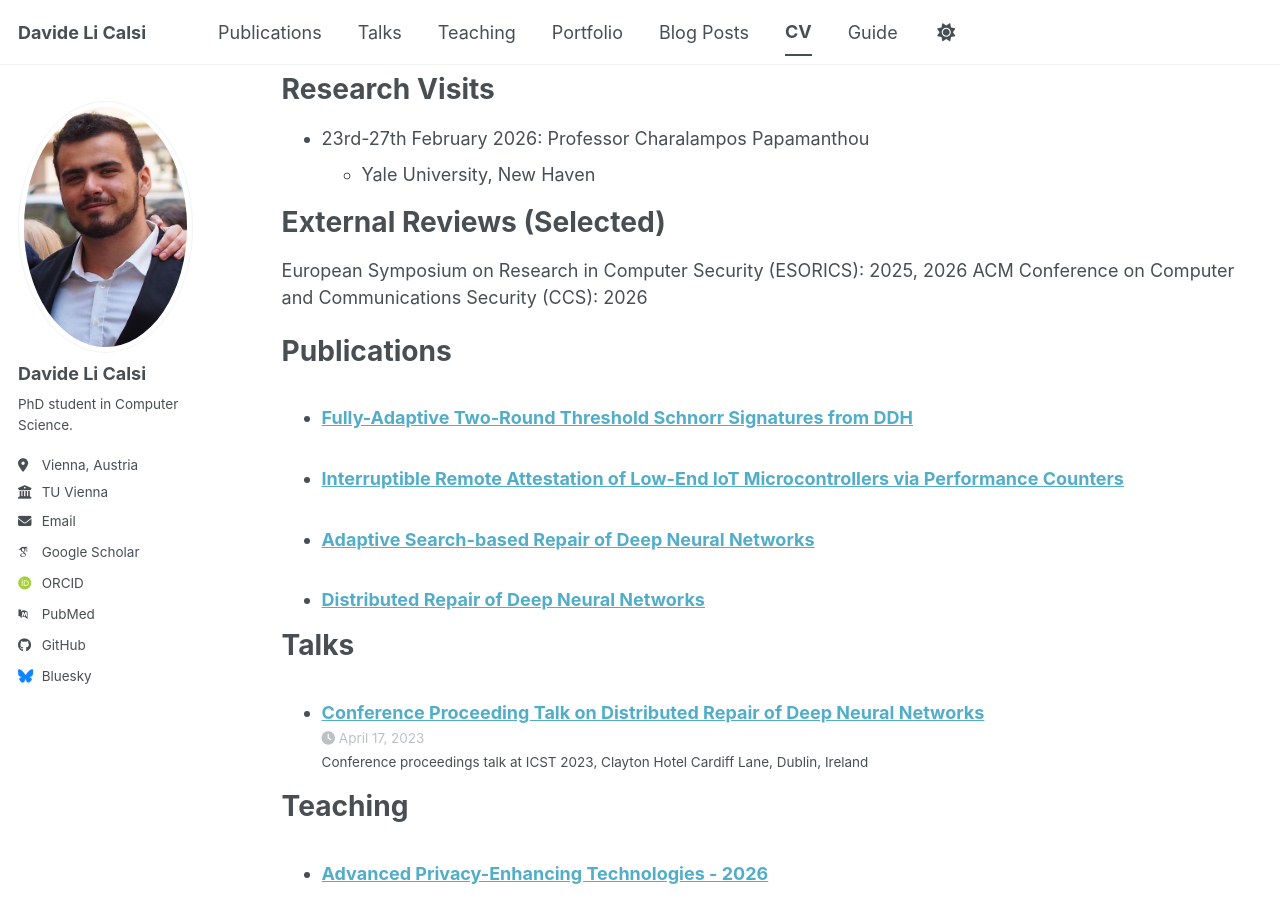
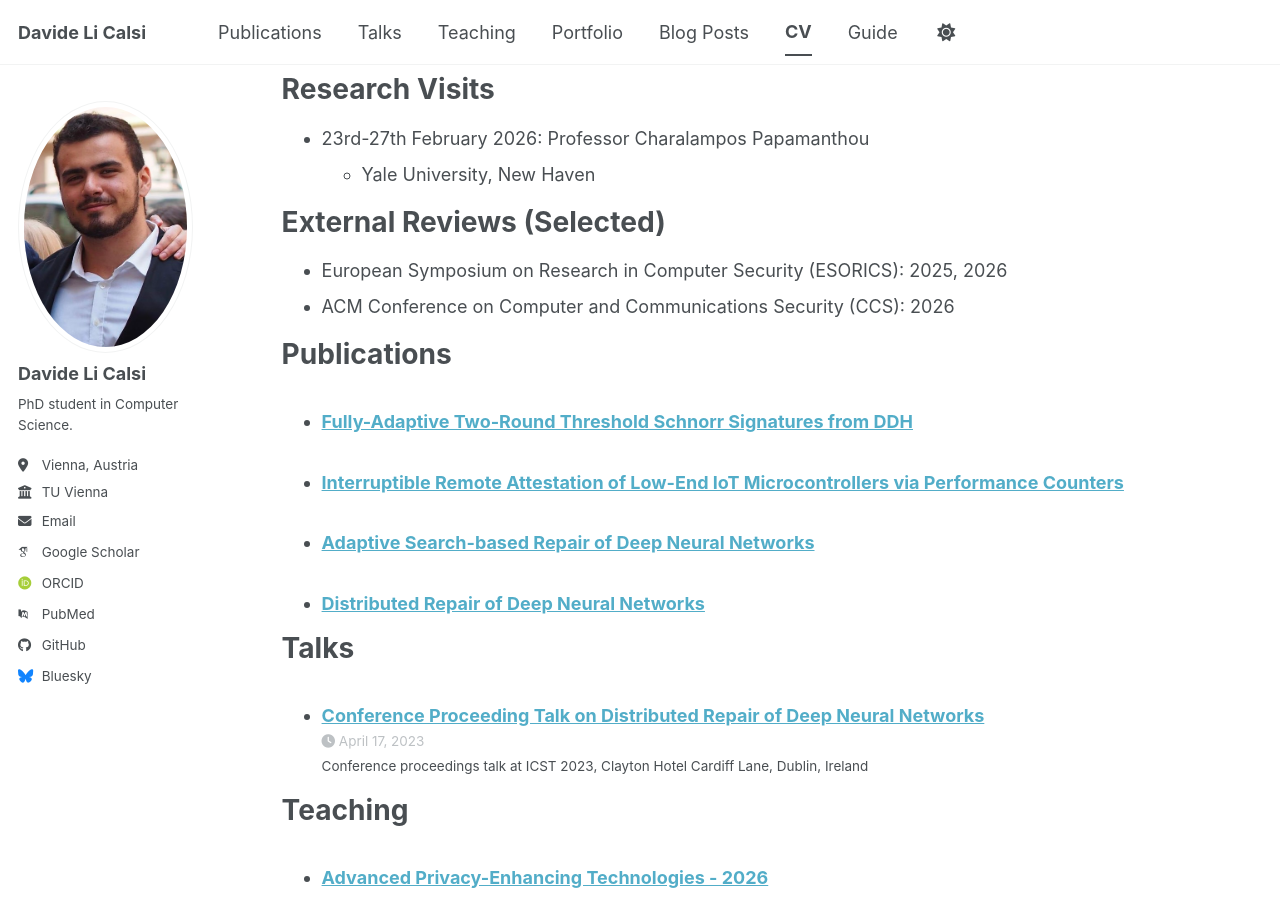
Before and after one commit to DavideLiCalsi/DavideLiCalsi.github.io, a Jekyll site: the page built from _pages/cv.md, in a window 1280 px wide and 900 px high, scrolled down 480 px. Built offline with Jekyll 4.4.1, drawn with Linux system fonts in a browser that asks for light colours; some web fonts are replaced; a script bundle is joined from its source files by our own code; library files that are not in the unit come from our copies.

```diff
--- a/_config.yml
+++ b/_config.yml
@@ -273,15 +273,6 @@ defaults:
       author_profile: true
       share: true
       comments: true
-  # _portfolio
-  - scope:
-      path: ""
-      type: portfolio
-    values:
-      layout: single
-      author_profile: true
-      share: true
-      comment: true
   # _talks
   - scope:
       path: ""
--- a/_pages/cv.md
+++ b/_pages/cv.md
@@ -30,8 +30,8 @@ Research Visits
 
 External Reviews (Selected)
 ======
-European Symposium on Research in Computer Security (ESORICS): 2025, 2026
-ACM Conference on Computer and Communications Security (CCS): 2026
+* European Symposium on Research in Computer Security (ESORICS): 2025, 2026
+* ACM Conference on Computer and Communications Security (CCS): 2026
 
 
 Publications
```
